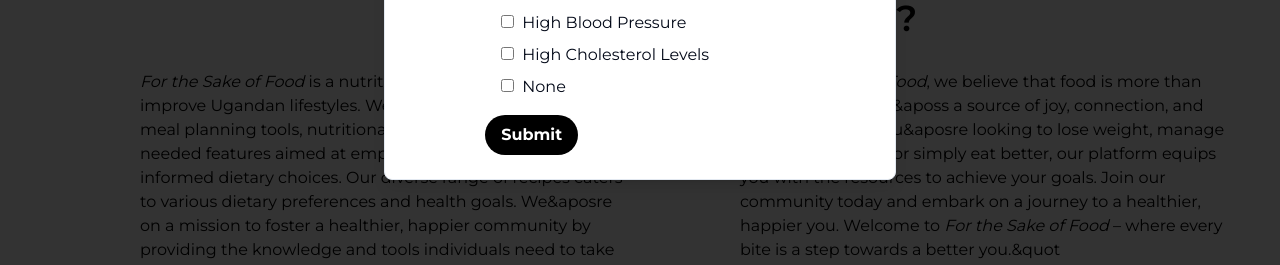
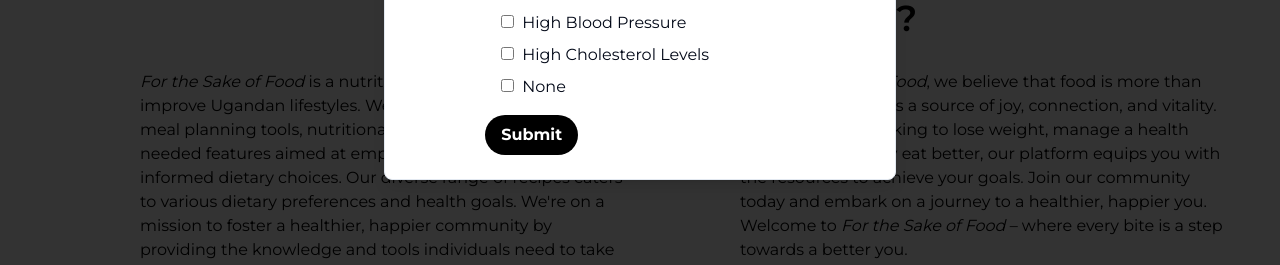
Before and after one commit to For-The-Sake-Of-Food/frontend-code, a Next.js app in the folder for-the-sake-of-food/: page / in a window 1280 px wide. Shown: the part 530-795 px from the top of the page. Built offline with nearby package versions, Linux system fonts and the light colour scheme; no server answers.

Commit message:
more changes

```diff
--- a/for-the-sake-of-food/src/app/page.js
+++ b/for-the-sake-of-food/src/app/page.js
@@ -134,20 +134,20 @@
                     meal planning tools, nutritional guidance, and much-needed
                     features aimed at empowering users to make informed dietary
                     choices. Our diverse range of recipes caters to various
-                    dietary preferences and health goals. We&aposre on a mission to foster a
+                    dietary preferences and health goals. We&apos;re on a mission to foster a
                     healthier, happier community by providing the knowledge and
                     tools individuals need to take control of their health and
-                    well-being.&quot
+                    well-being.
                   </p>
                   <p className="text-center text-black text-sm md:text-base md:text-left md:pl-8">
                   At <em className="italic">For the Sake of Food</em>, we believe that food is more than
-                    just sustenance – it&aposs a source of joy, connection, and
-                    vitality. Whether you&aposre looking to lose weight, manage a
+                    just sustenance – it&apos;s a source of joy, connection, and
+                    vitality. Whether you&apos;re looking to lose weight, manage a
                     health condition, or simply eat better, our platform equips
                     you with the resources to achieve your goals. Join our
                     community today and embark on a journey to a healthier,
                     happier you. Welcome to <em className="italic">For the Sake of Food</em> – where every
-                    bite is a step towards a better you.&quot
+                    bite is a step towards a better you.
                   </p>
                 </div>
               </div>
```
